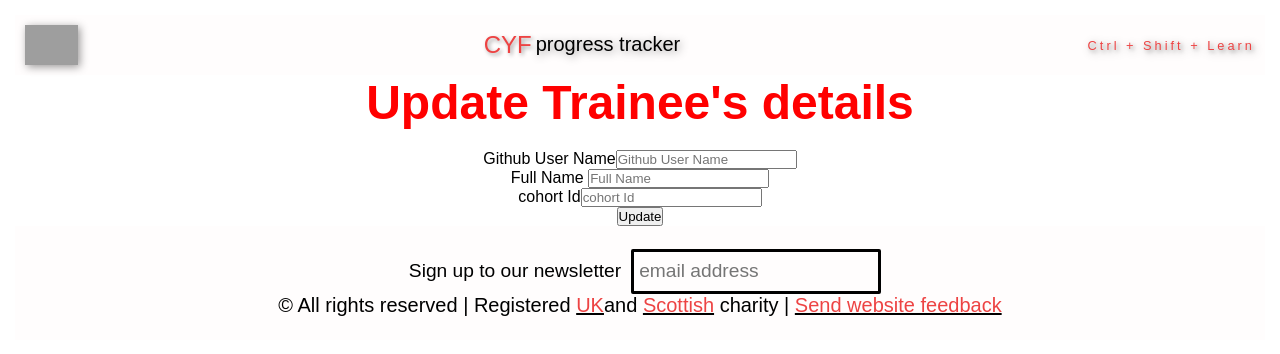
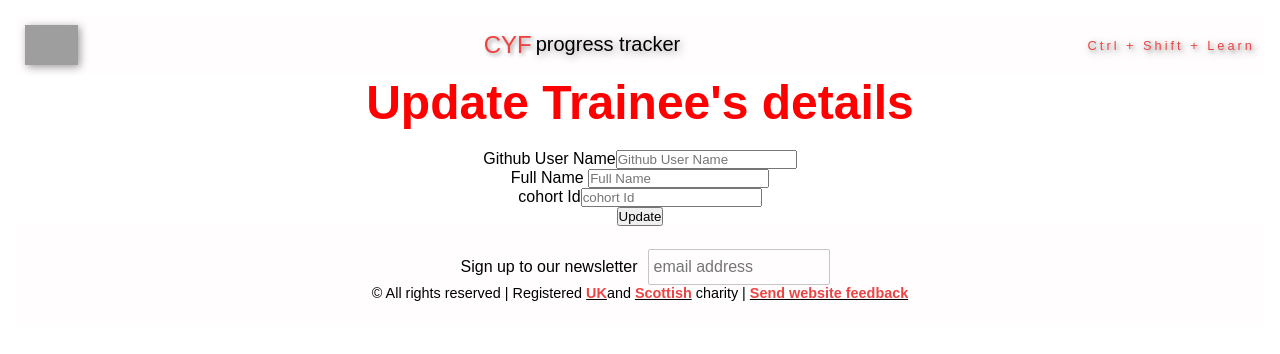
Before and after one commit to OlenaReukova/ldn9-Ctrl-Shift-Learn, a React (Create React App) app in the folder client/: page /admin/cohorts/1/updatetrainee/1 in a window 1280 px wide. Shown: the top 354 px of the page. Built offline with nearby package versions, Linux system fonts and the light colour scheme; grey boxes are pictures that could not be loaded.

Commit message:
footer changed

```diff
--- a/client/src/component/Footer.css
+++ b/client/src/component/Footer.css
@@ -7,7 +7,7 @@
 	height: 100%;
 	background-color: var(--SecondaryColor);
 	display: block;
-  font-size: 1.2em;
+	/* font-size: 1.2em; */
 	box-shadow: var(--black);
 	z-index: 800;
 }
@@ -58,14 +58,13 @@
 	padding: 5px;
 	border: 0;
 	border-radius: 2px;
-  width: 250px;
+	width: 182px;
 	cursor: pointer;
-  font-family: inherit;
 	letter-spacing: 0;
 	white-space: nowrap;
 	text-shadow: none;
 	box-shadow: none;
-  border: solid;
+	border: solid var(--gray) 0.5px;
 }
 
 .newsletter {
@@ -76,12 +75,13 @@
 	color: var(--red);
 	text-decoration: underline;
 	text-decoration-color: var(--black);
+  font-weight: bold;
 }
 
-p{
+.footer-paraghraph {
 	color: var(--black);
+  font-size: 0.9rem;
 }
-
 @media (max-width: 767px) {
 	.footer-section {
 		padding: 10px;
--- a/client/src/component/Footer.js
+++ b/client/src/component/Footer.js
@@ -21,7 +21,7 @@ export const Footer = () => {
 					/>
 				</form>
 				<div className="footer-bottom">
-					<p>
+					<p className="footer-paraghraph">
 						© All rights reserved | Registered{" "}
 						<a href="https://register-of-charities.charitycommission.gov.uk/charity-details/?regid=1174929&subid=0">
 							UK
```
Lines whose indentation alone changed are shown as unchanged.
